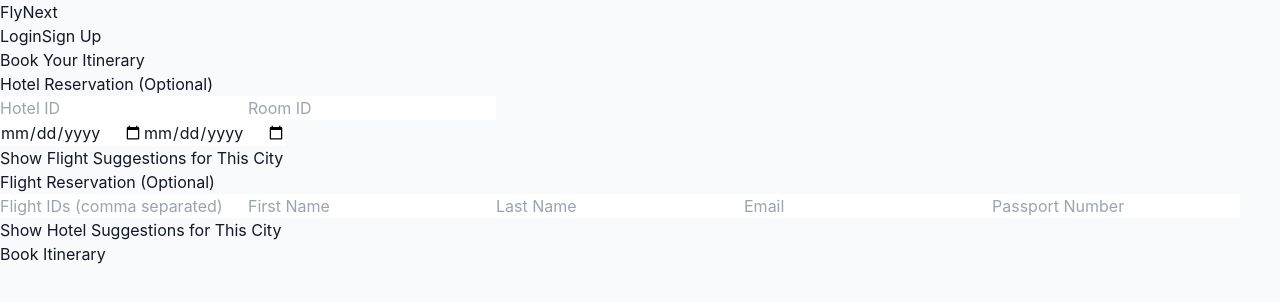
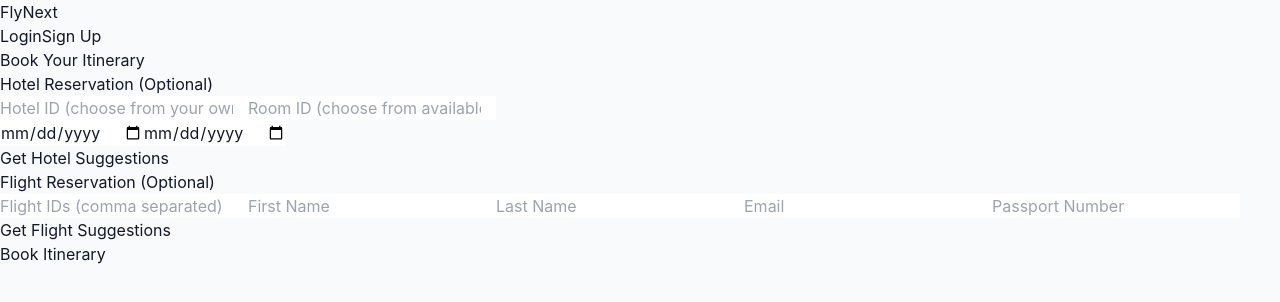
Before and after one commit to tahahashim10/FlyNext, a Next.js app: page /bookings in a window 1280 px wide. Shown: the top 302 px of the page. Built offline with nearby package versions, Linux system fonts and the light colour scheme; no server answers.

Commit message:
updating bookings verifyflights

```diff
--- a/app/bookings/page.tsx
+++ b/app/bookings/page.tsx
@@ -19,8 +19,8 @@
   });
   const [error, setError] = useState('');
   const [loading, setLoading] = useState(false);
+  const [showHotelSuggestions, setShowHotelSuggestions] = useState(false);
   const [showFlightSuggestions, setShowFlightSuggestions] = useState(false);
-  const [showHotelSuggestions, setShowHotelSuggestions] = useState(false);
 
   const handleChange = (e: React.ChangeEvent<HTMLInputElement>) => {
     setBookingData({ ...bookingData, [e.target.name]: e.target.value });
@@ -31,7 +31,7 @@
     setError('');
     setLoading(true);
 
-    // Prepare payload based on which booking parts are filled
+    // Prepare payload based on provided inputs:
     const payload: any = {};
     if (bookingData.hotelId && bookingData.roomId) {
       payload.hotelId = Number(bookingData.hotelId);
@@ -42,14 +42,17 @@
       }
     }
     if (bookingData.flightIds.trim()) {
-      payload.flightIds = bookingData.flightIds.split(',').map(id => id.trim()).filter(Boolean);
+      payload.flightIds = bookingData.flightIds
+        .split(',')
+        .map((id) => id.trim())
+        .filter(Boolean);
       payload.firstName = bookingData.firstName;
       payload.lastName = bookingData.lastName;
       payload.email = bookingData.email;
       payload.passportNumber = bookingData.passportNumber;
     }
     if (!payload.hotelId && !payload.flightIds) {
-      setError('Please provide at least hotel or flight booking details.');
+      setError('Please provide either hotel or flight booking details.');
       setLoading(false);
       return;
     }
@@ -67,7 +70,7 @@
         setLoading(false);
       } else {
         const data = await res.json();
-        // Prioritize flight booking if available, otherwise hotel
+        // If both types were requested, prioritize flight booking if available.
         let booking, bookingType;
         if (data.flightBooking) {
           booking = data.flightBooking;
@@ -80,7 +83,7 @@
           setLoading(false);
           return;
         }
-        // Navigate to checkout page with query parameters
+        // Route to checkout page with bookingId and bookingType as query params.
         router.push(`/checkout?bookingId=${booking.id}&bookingType=${bookingType}`);
       }
     } catch (err: any) {
@@ -94,13 +97,13 @@
       <h2 className="text-2xl font-bold mb-4">Book Your Itinerary</h2>
       {error && <p className="text-red-500 mb-2">{error}</p>}
       <form onSubmit={handleSubmit} className="space-y-4">
-        {/* Hotel Reservation Section */}
-        <div>
-          <h3 className="font-semibold">Hotel Reservation (Optional)</h3>
+        {/* Hotel Booking Section */}
+        <div className="border p-4 rounded">
+          <h3 className="font-semibold mb-2">Hotel Reservation (Optional)</h3>
           <input
             type="number"
             name="hotelId"
-            placeholder="Hotel ID"
+            placeholder="Hotel ID (choose from your owned hotels)"
             value={bookingData.hotelId}
             onChange={handleChange}
             className="input input-bordered w-full mb-2"
@@ -108,7 +111,7 @@
           <input
             type="number"
             name="roomId"
-            placeholder="Room ID"
+            placeholder="Room ID (choose from available room types)"
             value={bookingData.roomId}
             onChange={handleChange}
             className="input input-bordered w-full mb-2"
@@ -117,7 +120,6 @@
             <input
               type="date"
               name="checkIn"
-              placeholder="Check-In Date"
               value={bookingData.checkIn}
               onChange={handleChange}
               className="input input-bordered flex-1"
@@ -125,7 +127,6 @@
             <input
               type="date"
               name="checkOut"
-              placeholder="Check-Out Date"
               value={bookingData.checkOut}
               onChange={handleChange}
               className="input input-bordered flex-1"
@@ -133,19 +134,19 @@
           </div>
           <button
             type="button"
-            onClick={() => setShowFlightSuggestions(true)}
+            onClick={() => setShowHotelSuggestions(true)}
             className="btn btn-secondary btn-sm mb-2"
           >
-            Show Flight Suggestions for This City
+            Get Hotel Suggestions
           </button>
-          {showFlightSuggestions && (
-            <Suggestions type="flight" query={bookingData.hotelId} />
+          {showHotelSuggestions && (
+            <Suggestions type="hotel" query={bookingData.hotelId} />
           )}
         </div>
 
-        {/* Flight Reservation Section */}
-        <div>
-          <h3 className="font-semibold">Flight Reservation (Optional)</h3>
+        {/* Flight Booking Section */}
+        <div className="border p-4 rounded">
+          <h3 className="font-semibold mb-2">Flight Reservation (Optional)</h3>
           <input
             type="text"
             name="flightIds"
@@ -188,13 +189,13 @@
           />
           <button
             type="button"
-            onClick={() => setShowHotelSuggestions(true)}
+            onClick={() => setShowFlightSuggestions(true)}
             className="btn btn-secondary btn-sm mb-2"
           >
-            Show Hotel Suggestions for This City
+            Get Flight Suggestions
           </button>
-          {showHotelSuggestions && (
-            <Suggestions type="hotel" query={bookingData.email} /> // Adjust query as needed
+          {showFlightSuggestions && (
+            <Suggestions type="flight" query={bookingData.email} /> // Adjust query as needed
           )}
         </div>
         <button type="submit" className="btn btn-primary w-full" disabled={loading}>
```
Also changed, not shown: app/checkout/page.tsx (+4 -5 lines).
